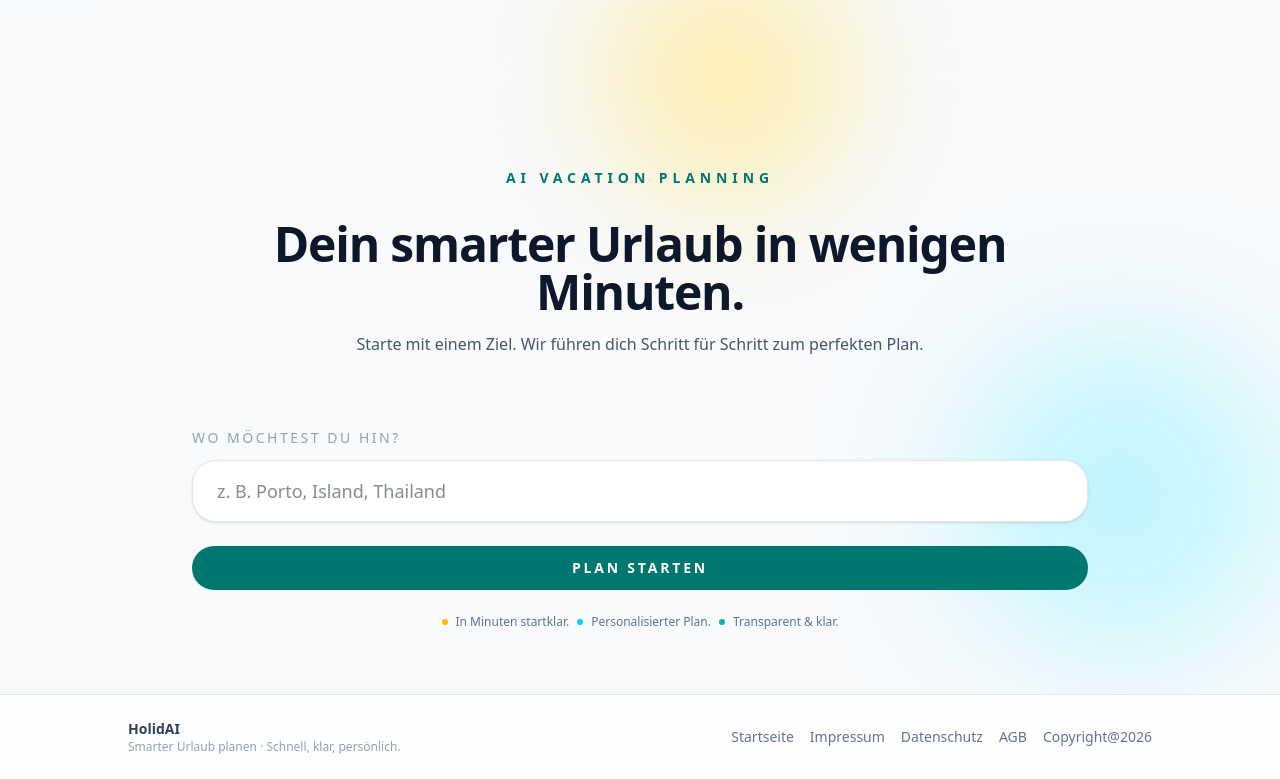
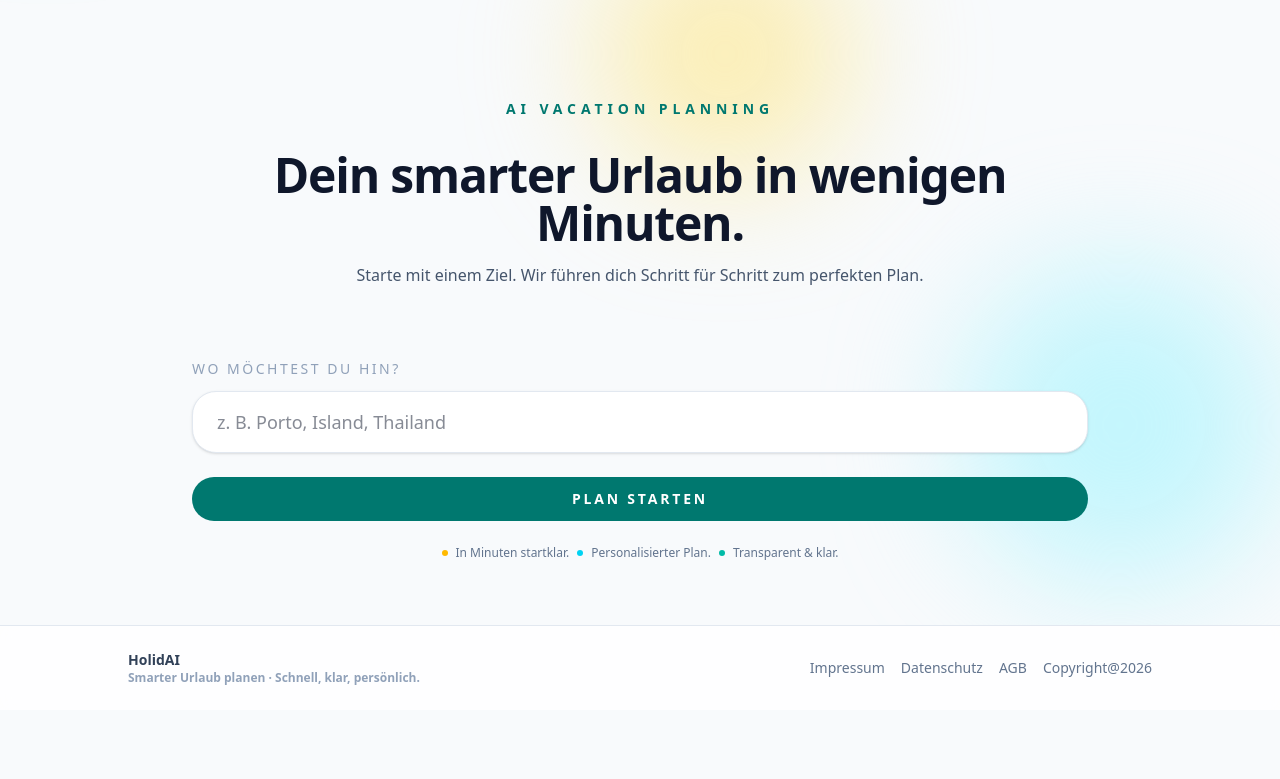
Before and after one commit to Berthapp/HolidAi, a Next.js app: page / in a window 1280 px wide. Shown: the part 424-1203 px from the top of the page. After the commit the page ends 1134 px from the top, so only its background shows below. Built offline with nearby package versions, Linux system fonts and the light colour scheme.

Commit message:
update style

```diff
--- a/app/components/Footer.tsx
+++ b/app/components/Footer.tsx
@@ -1,7 +1,6 @@
 import Link from "next/link";
 
 const footerLinks = [
-  { href: "/", label: "Startseite" },
   { href: "/impressum", label: "Impressum" },
   { href: "/datenschutz", label: "Datenschutz" },
   { href: "/agb", label: "AGB" },
@@ -13,10 +12,16 @@ export function Footer() {
     <footer className="border-t border-slate-200 bg-white/80 px-6 py-6 text-sm text-slate-500 backdrop-blur">
       <div className="mx-auto flex w-full max-w-5xl flex-col items-center justify-between gap-4 text-center sm:flex-row sm:text-left">
         <div>
-          <p className="font-semibold text-slate-700">HolidAI</p>
+            <Link
+              key="/"
+              href="/"
+              className="font-semibold text-slate-700"
+            >
+              HolidAI
           <p className="text-xs text-slate-400">
             Smarter Urlaub planen · Schnell, klar, persönlich.
           </p>
+            </Link>
         </div>
         <nav aria-label="Rechtliches" className="flex flex-wrap gap-4">
           {footerLinks.map((link) => (
```
Also changed, not shown: public/logo.png.
